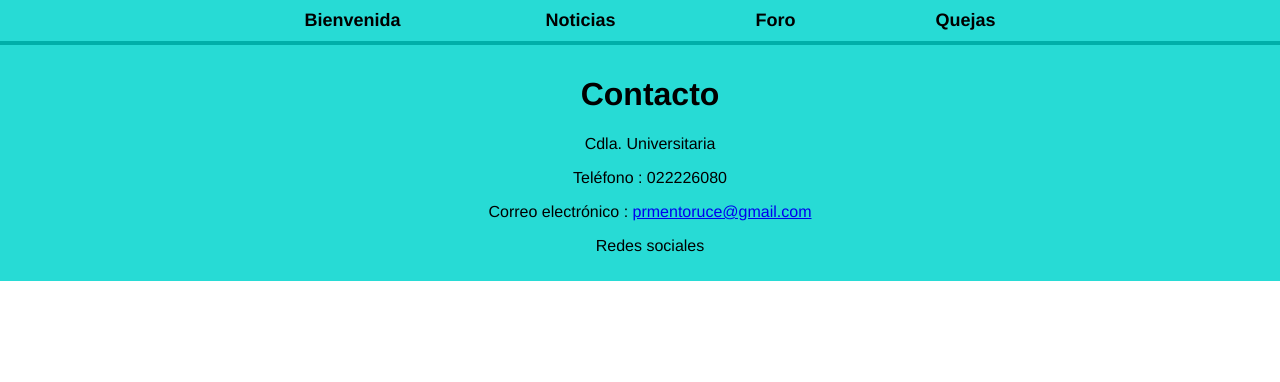
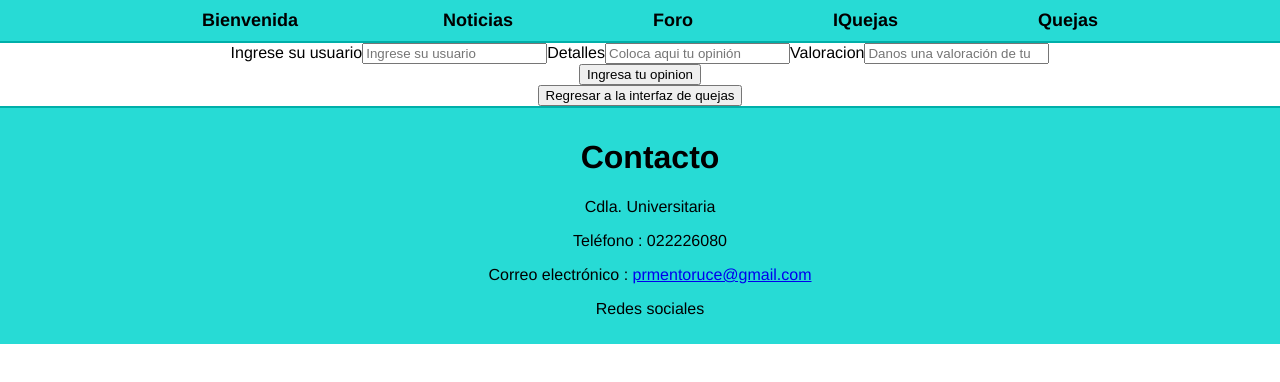
Before and after one commit to XaviX598/proyecto_grupo_3, a Vue app: page /#/ingresarQueja in a window 1280 px wide. Shown: the top 382 px of the page. Built offline with nearby package versions, Linux system fonts and the light colour scheme.

Commit message:
Pagina de ingreso quejas y pagina para mostrar quejas

```diff
--- a/src/components/NavBar.vue
+++ b/src/components/NavBar.vue
@@ -5,6 +5,7 @@
         </router-link>
         <router-link to="/noticias" >Noticias</router-link>
         <router-link to="/foro">Foro</router-link>
+        <router-link to="/ingresarQueja">IQuejas</router-link>
         <router-link to="/quejas">Quejas</router-link>
     </nav>
 </template>
--- a/src/modules/acercamiento/pages/IngresarQuejasPage.vue
+++ b/src/modules/acercamiento/pages/IngresarQuejasPage.vue
@@ -1,13 +1,66 @@
 <template>
+    <div class="container">
+        <div class="datos">
+            <label for="">Ingrese su usuario</label>
+            <input placeholder="Ingrese su usuario" type="text" v-model="usuario" />
+            <label for="">Detalles</label>
+            <input placeholder="Coloca aqui tu opinión" type="text" v-model="descripcion" />
+            <label for="">Valoracion</label>
+            <input placeholder="Danos una valoración de tu experiencia siendo 1 el mas bajo y 5 el mas alto" type="number"
+                v-model="valoracion" />
 
+        </div>
+        <div class="btn_guardar">
+            <button @click="agregarQueja">Ingresa tu opinion</button>
+        </div>
+        <div class="btn_regresar">
+            <button @click="regresar">Regresar a la interfaz de quejas</button>
+        </div>
+    </div>
 </template>
 
 <script>
+import { guardarQuejaFachada } from "../helpers/QuejasCliente";
 export default {
+    data() {
+        return {
+            usuario: null,
+            descripcion: null,
+            valoracion: null,
+            fecha: null
+        };
+    },
+    methods: {
+        async agregarQueja() {
+            if (!this.usuario || !this.descripcion || !this.valoracion) {
+                alert("Por favor, complete todos los campos obligatorios.");
+                return;
+            }
+            const fechaActual = new Date().toISOString();
+            const objeto = {
+                usuario: null,
+                descripcion: this.descripcion,
+                valoracion: this.valoracion,
+                fecha: fechaActual
+            };
+            guardarQuejaFachada(objeto);
+            this.usuario = "";
+            this.descripcion = "";
+            this.valoracion = "";
 
+            const confirmacion = confirm("Opinión agregada con éxito, ¿Desea agregar otra queja?");
+
+            if (confirmacion) {
+
+            } else {
+                this.$router.push({ path: "/quejas" });
+            }
+        },
+        regresar() {
+            this.$router.push({ path: "/quejas" });
+        }
+    },
 }
 </script>
 
-<style>
-
-</style>
+<style></style>
--- a/src/modules/acercamiento/pages/QuejasPage.vue
+++ b/src/modules/acercamiento/pages/QuejasPage.vue
@@ -1,13 +1,65 @@
 <template>
-
+    <div class="tabla">
+        <table border="1">
+            <tr>
+                <th>Usuario</th>
+                <th>Fecha</th>
+                <th>Detalles</th>
+                <th>Valoración</th>
+            </tr>
+            <tr v-for="(opinion, index) in opiniones" :key="index">
+                <td>{{ opinion.usuario }}</td>
+                <td>{{ formatearFecha(opinion.fecha) }}</td>
+                <td>{{ opinion.descripcion }}</td>
+                <td>{{ opinion.valoracion }}</td>
+            </tr>
+        </table>
+    </div>
+    <div class="btn_irQuejas">
+            <button @click="agregarQueja">Ingresa tu opinión sobre nuestro sitio</button>
+        </div>
 </template>
 
 <script>
+import { buscarQuejaFachada } from "../helpers/QuejasCliente";
 export default {
+    data() {
+        return {
+            opiniones: []
+        };
+    },
+    methods: {
+        formatearFecha(fecha) {
+            if (!fecha) return ""; // Manejar el caso en el que la fecha es nula o indefinida
 
-}
+            // Formatear la fecha al formato "YYYY-MM-DD"
+            const fechaFormateada = new Date(fecha);
+            const dia = fechaFormateada.getDate().toString().padStart(2, '0');
+            const mes = (fechaFormateada.getMonth() + 1).toString().padStart(2, '0');
+            const año = fechaFormateada.getFullYear();
+
+            return `${año}-${mes}-${dia}`;
+        },
+        agregarQueja() {
+            this.$router.push({ path: "/ingresarQueja" });
+        }
+    },
+    mounted() {
+        buscarQuejaFachada()
+            .then(opiniones => {
+                // Formatear las fechas antes de almacenarlas en opiniones
+                this.opiniones = opiniones.map(opinion => {
+                    return {
+                        ...opinion,
+                        fechaFormateada: this.formatearFecha(opinion.fecha)
+                    };
+                });
+            })
+            .catch(error => {
+                console.error("Error al obtener opiniones:", error);
+            });
+    }
+
+};
 </script>
-
-<style>
-
-</style>
+<style></style>
--- /dev/null
+++ b/src/modules/helpers/QuejasCliente.js
@@ -0,0 +1,20 @@
+import axios from "axios";
+
+export const buscarQuejaFachada = async (codigo, bodyProducto) => {
+    return await buscarQueja(codigo, bodyProducto);
+}
+// METODOS PARA BUSCAR LA DISPONIBILIDAD DEL PRODUCTO
+const buscarQueja = async (codigo, bodyProducto) => {
+    const data = await axios.get(`http://localhost:8081/API/V1.0/Facultad/quejas`, bodyProducto).then(r => r.data);
+    return data;
+}
+
+// METODOS PARA GUARDAR UN PRODUCTO
+export const guardarQuejaFachada = (bodyProducto) => {
+    guardarQueja(bodyProducto)
+}
+
+const guardarQueja = (bodyProducto) => {
+
+    axios.post(`http://localhost:8081/API/V1.0/Facultad/quejas`, bodyProducto).then(r => r.data);
+}
```
